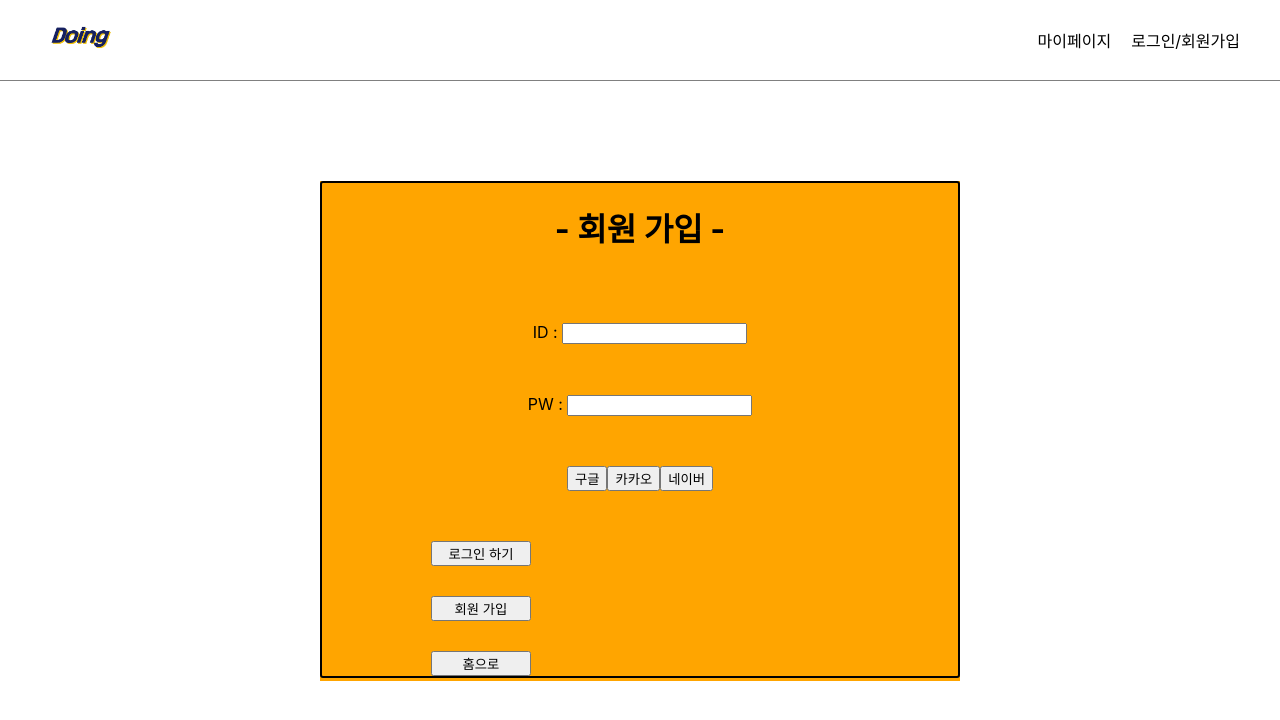
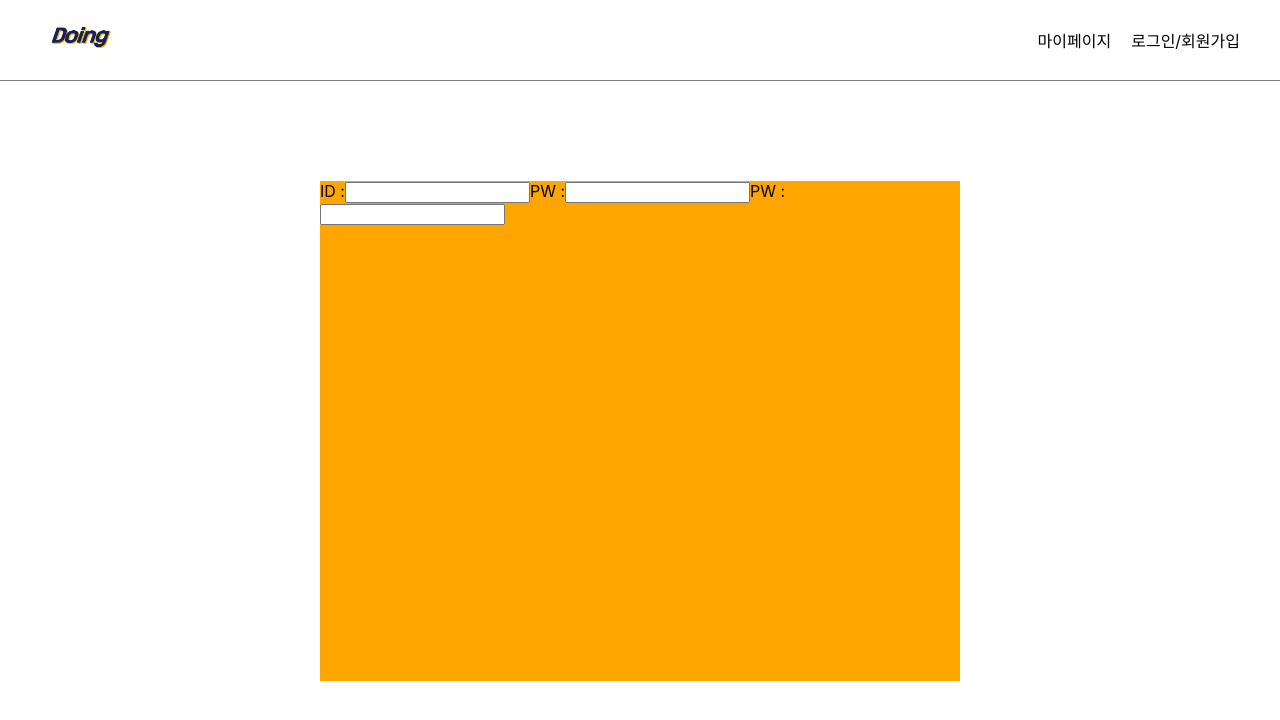
Before and after one commit to IngJun/doing_front, a React (Create React App) app: page /login in a window 1280 px wide. Shown: the top 720 px of the page. Built offline with nearby package versions, Linux system fonts and the light colour scheme.

Commit message:
#2 feat.로그인 및 회원가입 수정중

```diff
--- a/src/components/login/login/Login.js
+++ b/src/components/login/login/Login.js
@@ -1,7 +1,7 @@
 import React from "react";
 import { MainWarp, ButtonGroup } from "./style"
 
-const Login = () => {
+const Login = ({ setSignIn }) => {
     return (
         <MainWarp>
             <h1>- 회원 가입 -</h1>
@@ -20,7 +20,7 @@ const Login = () => {
             </div>
             <ButtonGroup>
                 <button>로그인 하기</button>
-                <button>회원 가입</button>
+                <button onClick={setSignIn(true)}>회원 가입</button>
                 <button>홈으로</button>
             </ButtonGroup>
 
--- a/src/components/login/signin/Signin.js
+++ b/src/components/login/signin/Signin.js
@@ -1,7 +1,21 @@
 import React from "react";
 
 const Signin = () => {
-    return <>회원 가입 창입니다.</>
+    return (
+        <div>
+            <form>
+                <label>ID :
+                    <input type="text" />
+                </label>
+                <label>PW :
+                    <input type="text" />
+                </label>
+                <label>PW :
+                    <input type="text" />
+                </label>
+            </form>
+        </div>
+    );
 }
 
 export default Signin;
--- a/src/pages/login/Loginpage.js
+++ b/src/pages/login/Loginpage.js
@@ -6,12 +6,12 @@ import { MainWarp } from "./style";
 import { useState } from "react";
 const Loginpage = () => {
 
-    const isSignIn = useState(false);
+    const [isSignIn, setSignIn] = useState(false);
     return (
         <div>
             <Header />
             <MainWarp>
-                {isSignIn ? <Login /> : <Signin />}
+                {isSignIn ? <Login setSignIn={setSignIn} /> : <Signin setSignIn={setSignIn} />}
             </MainWarp>
         </div>
     );
```
